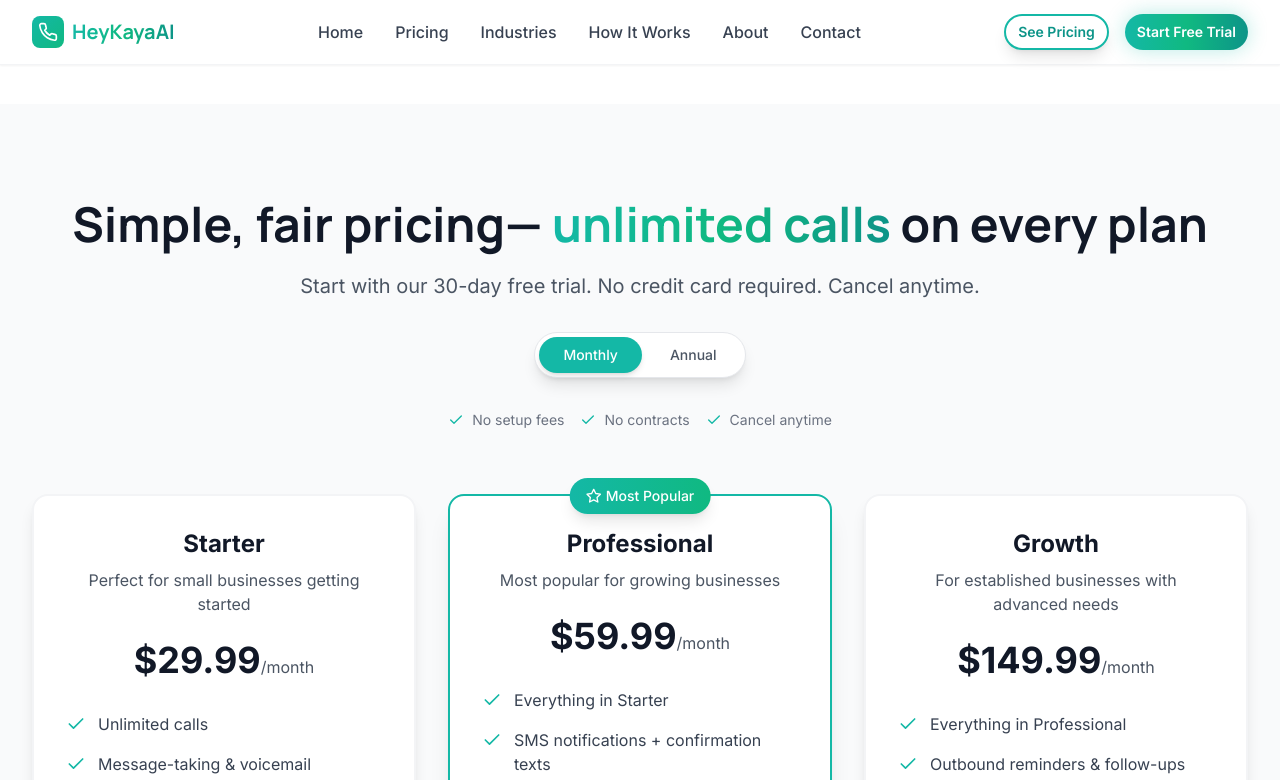
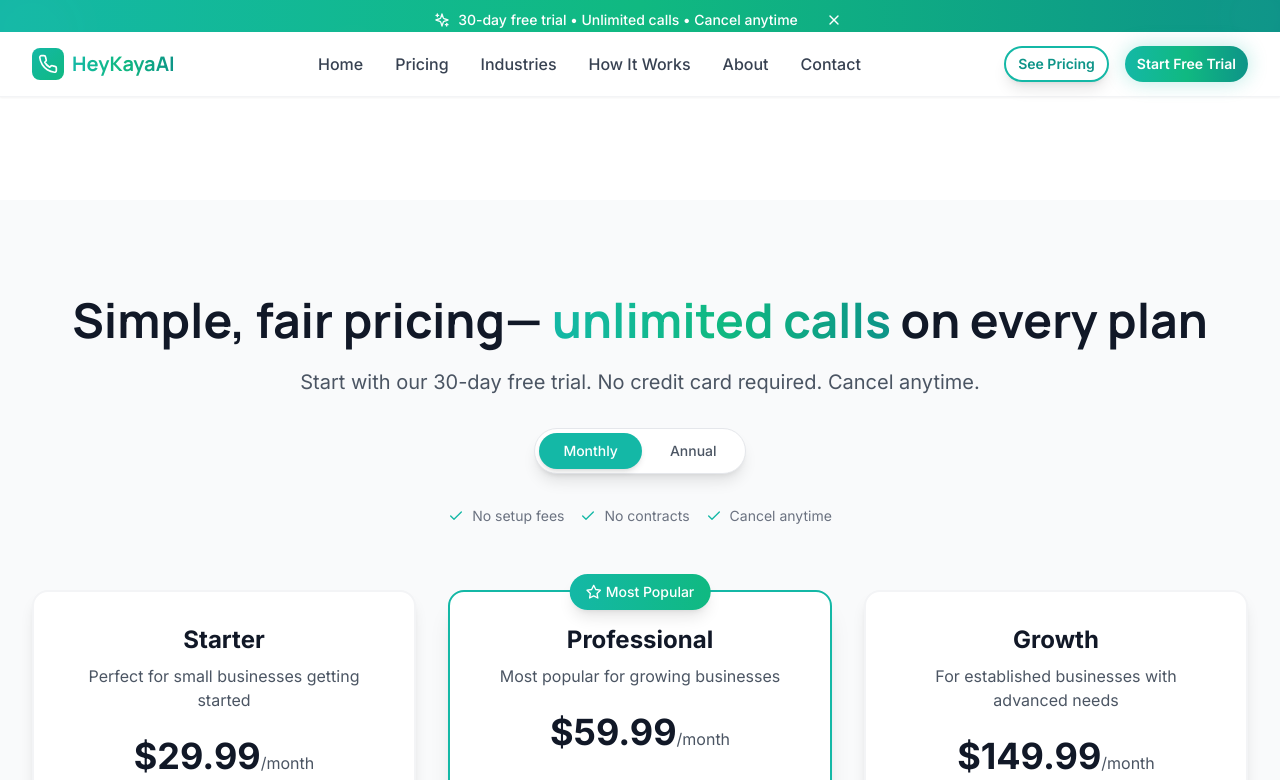
Before and after one commit to dukew6954-cmd/HeyKayaAi, a Next.js app: page /pricing in a window 1280 px wide. Shown: the top 780 px of the page. Built offline with nearby package versions, Linux system fonts and the light colour scheme.

Commit message:
Fix announcement bar visibility - position above navbar

```diff
--- a/app/layout.tsx
+++ b/app/layout.tsx
@@ -87,7 +87,7 @@ export default function RootLayout({
       <body className={`${inter.className} antialiased`}>
         <AnnouncementBar />
         <Navbar />
-        <main className="min-h-screen">
+        <main className="min-h-screen pt-24">
           {children}
         </main>
         <Footer />
--- a/components/AnnouncementBar.tsx
+++ b/components/AnnouncementBar.tsx
@@ -14,7 +14,7 @@ export function AnnouncementBar() {
       initial={{ y: -100, opacity: 0 }}
       animate={{ y: 0, opacity: 1 }}
       transition={{ duration: 0.5 }}
-      className="bg-gradient-to-r from-teal-500 via-emerald-500 to-teal-600 text-white text-center py-2 px-4 relative overflow-hidden"
+      className="fixed top-0 left-0 right-0 z-60 bg-gradient-to-r from-teal-500 via-emerald-500 to-teal-600 text-white text-center py-2 px-4 relative overflow-hidden"
     >
       {/* Animated background elements */}
       <div className="absolute inset-0 overflow-hidden">
--- a/components/Navbar.tsx
+++ b/components/Navbar.tsx
@@ -32,7 +32,7 @@ export function Navbar() {
       initial={{ y: -100, opacity: 0 }}
       animate={{ y: 0, opacity: 1 }}
       transition={{ duration: 0.5, delay: 0.2 }}
-      className={`fixed top-0 left-0 right-0 z-50 transition-all duration-300 ${
+      className={`fixed top-8 left-0 right-0 z-50 transition-all duration-300 ${
         scrolled
           ? 'bg-white/95 backdrop-blur-md shadow-lg border-b border-gray-100'
           : 'bg-white shadow-sm border-b border-gray-100'
```
